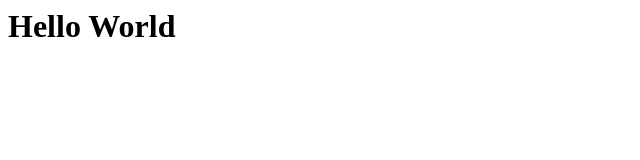
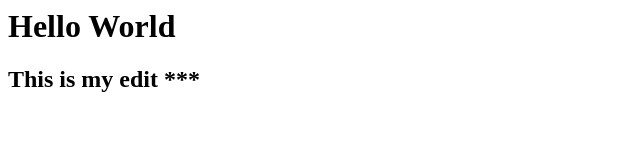
Before and after one commit to tvranch/hello-world, a plain HTML site: page hello-world.html in a window 1280 px wide. Shown: the whole page, without its empty margins (0-640 px from the left). Drawn offline with Linux system fonts and the light colour scheme.

Commit message:
Update hello-world.html

```diff
--- a/hello-world.html
+++ b/hello-world.html
@@ -3,5 +3,6 @@
  </head>
  <body>
    <h1>Hello World<h1>
+    <h2>This is my edit ***<h2>
  </body>
 </html>
```
